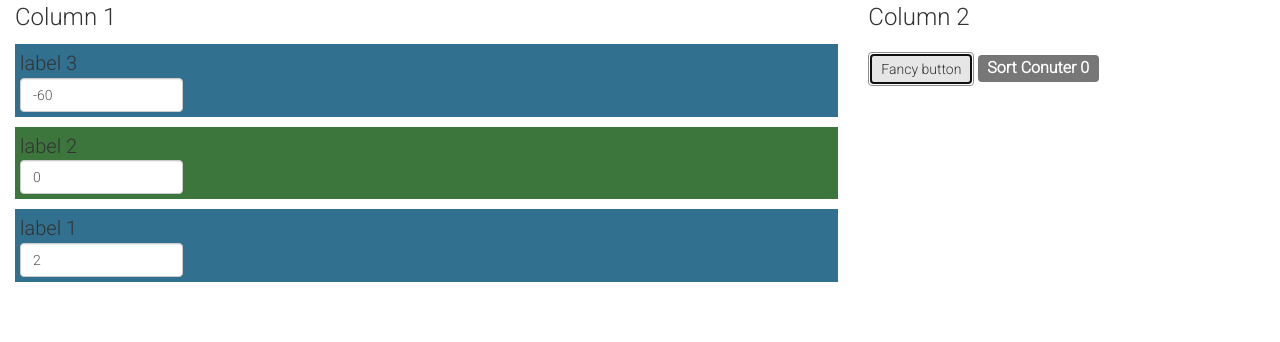
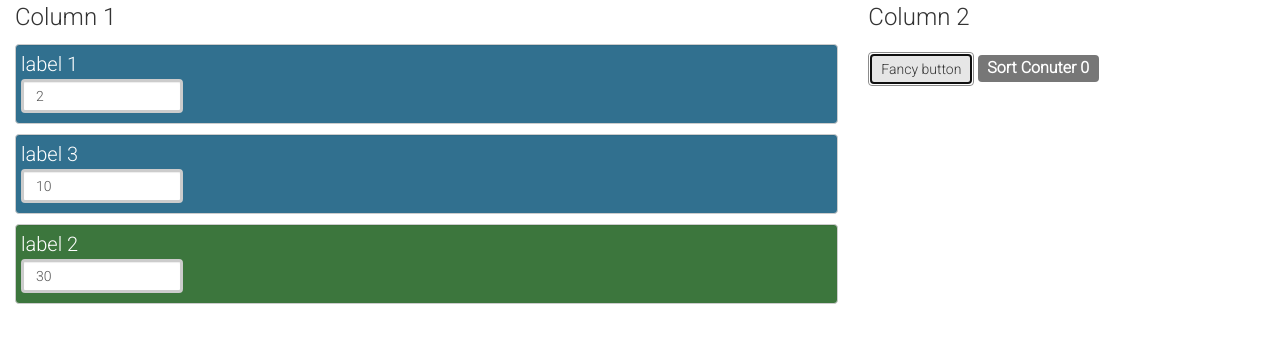
Before and after one commit to Romesz/flowtap-test, a website: page project.html in a window 1280 px wide. Both pictures are taken after a click on the button "Fancy button". Drawn offline with nearby package versions, Linux system fonts and the light colour scheme.

Commit message:
add readme, code changes

```diff
--- a/assets/data.json
+++ b/assets/data.json
@@ -1,5 +1,5 @@
 [
   {"label":"label 1", "index":"2", "style": "info"},
-  {"label":"label 2", "index":"0", "style": "success"},
-  {"label":"label 3", "index":"-60", "style": "info"}
+  {"label":"label 2", "index":"30", "style": "success"},
+  {"label":"label 3", "index":"10", "style": "info"}
 ]
--- a/assets/index.js
+++ b/assets/index.js
@@ -3,30 +3,46 @@
 * https://www.flowtap.com/frontend-projecta1/folder1/d2.html
 **/
 
-/* global $, document, console */
+/* global $, document, setTimeout, console */
 (function() {
+  /**
+  * @event document ready
+  * fires when the page render
+  * create a 2 sec latency for the ajax call
+  * assets/data.json loads via ajax
+  **/
   $(document).ready(function() {
 
     var renderOrederArray = null;
 
-    //setTimeout(function() {
+    setTimeout(function() {
       $.ajax({url:'assets/data.json', cache: true}).done(function(data) {
         processData(data);
       }).fail(function() {
         console.error('data.json load failed');
       });
-    //}, 2000);
+    }, 2000);
 
+    /**
+    * @method processData
+    * processes the data after ajax response
+    * @params data {Object}
+    **/
     function processData(data) {
       $('#boxContainer').children().remove();
+      var previousLabels = addLabel(data);
       renderOrederArray = setOrder(data);
       for(var i = 0 ; i < renderOrederArray.length ; i++) {
         var renderArrIndex = renderOrederArray[i];
         for(var j in data) {
           if(data.hasOwnProperty(j)) {
             var currIndex = parseInt(data[j].index);
-            if(currIndex === renderArrIndex) {
+            if(currIndex === renderArrIndex && previousLabels.indexOf(data[j].label) > -1) {
               initalDraw(data[j].index, data[j].label, data[j].style);
+              var chooseDeleteIndex = previousLabels.indexOf(data[j].label);
+              var actualDeleteIndex = previousLabels.splice(chooseDeleteIndex, 1);
+              delete previousLabels[actualDeleteIndex];
+              break;
             }
           }
         }
@@ -34,34 +50,78 @@
       setUpInputEvent();
     }
 
+    /**
+    * @method setOrder
+    * creates the numeric order and returns with the ordered array
+    * @params data {Object}
+    * @returns {Array}
+    **/
     function setOrder(data) {
+      function sortNumber(a, b) {
+        return a - b;
+      }
       var indexArr = [];
       for(var i in data) {
         if(data.hasOwnProperty(i)) {
           indexArr.push(parseInt(data[i].index));
         }
       }
-      return indexArr.sort();
+      return indexArr.sort(sortNumber);
     }
 
+    /**
+    * @method addLabel
+    * returns with the array of labels
+    * @params data {Object}
+    * @returns {Array}
+    **/
+    function addLabel(data) {
+      var labelArr = [];
+      for(var i in data) {
+        if(data.hasOwnProperty(i)) {
+          labelArr.push(data[i].label);
+        }
+      }
+      return labelArr;
+    }
+
+    /**
+    * @method initalDraw
+    * adds the box elements to the DOM
+    * @params index {Number}
+    * @params label {String}
+    * @params style {String}
+    **/
     function initalDraw(index, label, style) {
       var input = '<input type="text" class="form-control" placeholder="input with some sort value" value="'+ index +'">';
       var spanInput = '<span class="containerLabel">'+ label + '</span>' + input;
-      var boxElement = '<div id="'+ index +'" class="'+ style +'">'+ spanInput + '</div>';
+      var boxElement = '<div id="'+ index +'" class="'+ style +' form-control">'+ spanInput + '</div>';
       $('#boxContainer').append(boxElement);
     }
 
+    /**
+    * @method setUpInputEvent
+    * sets up the event listener for input fields
+    **/
     function setUpInputEvent() {
+      $('input').parent().removeClass('has-error');
       $('input').change(function() {
         var $thisInput = $(this);
         if($thisInput.val() === '') {
           $thisInput.siblings().animate({}, 500, function() {
-            $(this).addClass('.has-error .form-control');
+            $thisInput.parent().addClass('has-error');
           });
+        } else {
+          $thisInput.parent().removeClass('has-error');
         }
       });
     }
 
+    /**
+    * @event click
+    * click event for the #sort button
+    * rerenders the boxes
+    **/
     $('#sort').click(function() {
       var newData = [];
       var indexes = [];
@@ -76,25 +136,24 @@
         }
         counter++;
 
-        if(isNaN(value.value) === true) {
+        if(isNaN(value.value) === true || value.value === '') {
           indexes.push(-1);
         } else {
           indexes.push(value.value);
         }
       });
+      $('#counter').html(changeOccurence);
+
       $.each($('.containerLabel'), function(index, value) {
         labels.push(value.innerHTML);
       });
+
       $.each($('.containerLabel').parent(), function(index, value) {
         styles.push(value.className);
       });
 
-      if(changeOccurence > 0) {
-        $('#counter').html(changeOccurence);
-      }
-
       for(var i = 0 ; i < indexes.length ; i++) {
-        var newObject = new Object();
+        var newObject = {};
         newObject.index = indexes[i];
         newObject.label = labels[i];
         newObject.style = styles[i];
--- a/assets/style.css
+++ b/assets/style.css
@@ -5,8 +5,10 @@ html, body {
     margin: 0;
   }
     #boxContainer > div {
+      height: 80px;
       margin-top: 10px;
       padding: 5px;
+      color: #fff;
     }
       p {
         font-size: 24px;
@@ -21,6 +23,7 @@ html, body {
           font-size: 20px;
         }
         input[type="text"] {
+          border-width: 3px;
           width: 20%;
         }
     .label, .label span {
--- a/package.json
+++ b/package.json
@@ -11,7 +11,7 @@
   ],
   "repository": {
     "type": "git",
-    "url": ""
+    "url": "https://github.com/Romesz/flowtap-test"
   },
   "dependencies": {
     "browser-sync": "^2.9.3"
```
Also changed, not shown: README.md (added).
